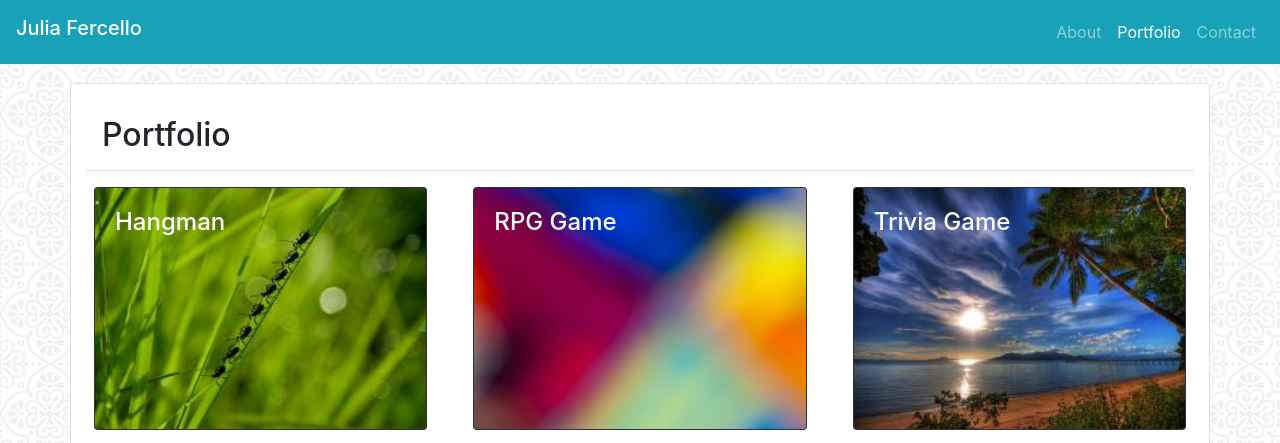
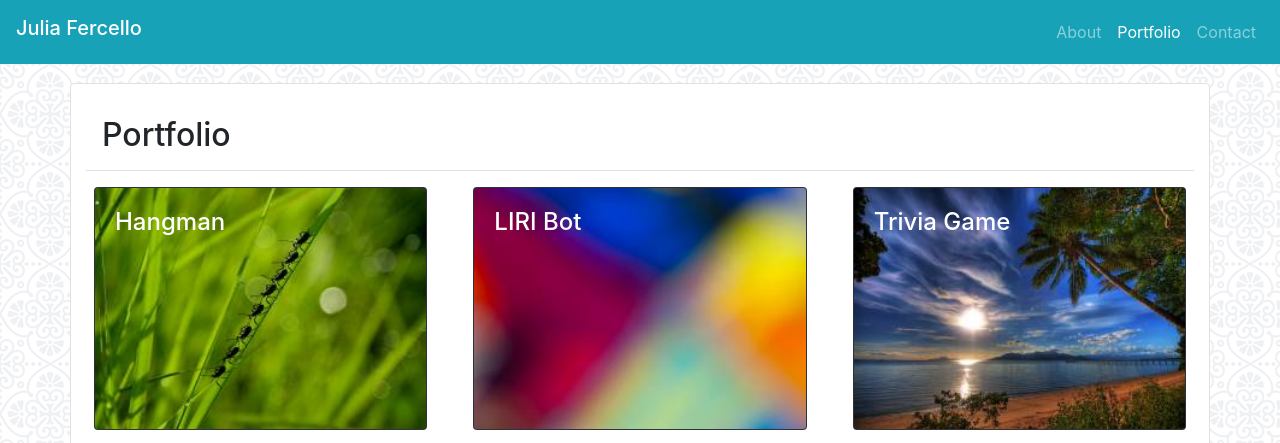
Before and after one commit to juliafercello/Bootstrap-Portfolio, a plain HTML site: page portfolio.html in a window 1280 px wide. Shown: the top 443 px of the page. Drawn offline with nearby package versions, Linux system fonts and the light colour scheme.

Commit message:
add liri bot

```diff
--- a/portfolio.html
+++ b/portfolio.html
@@ -53,10 +53,12 @@
                 </div>
                 <div class="col-md-4">
                     <div class="card bg-dark text-white m-2">
-                        <img src="images/rpgGame.jpg" class="card-img" alt="RPG Game">
-                        <div class="card-img-overlay">
-                            <h4 class="card-title">RPG Game</h4>
-                        </div>
+                        <a href="https://github.com/juliafercello/liri-node-app" target="_blank" class="text-white">
+                            <img src="images/rpgGame.jpg" class="card-img" alt="LIRI Bot">
+                            <div class="card-img-overlay">
+                                <h4 class="card-title">LIRI Bot</h4>
+                            </div>
+                        </a>
                     </div>
                 </div>
                 <div class="col-md-4">
```
